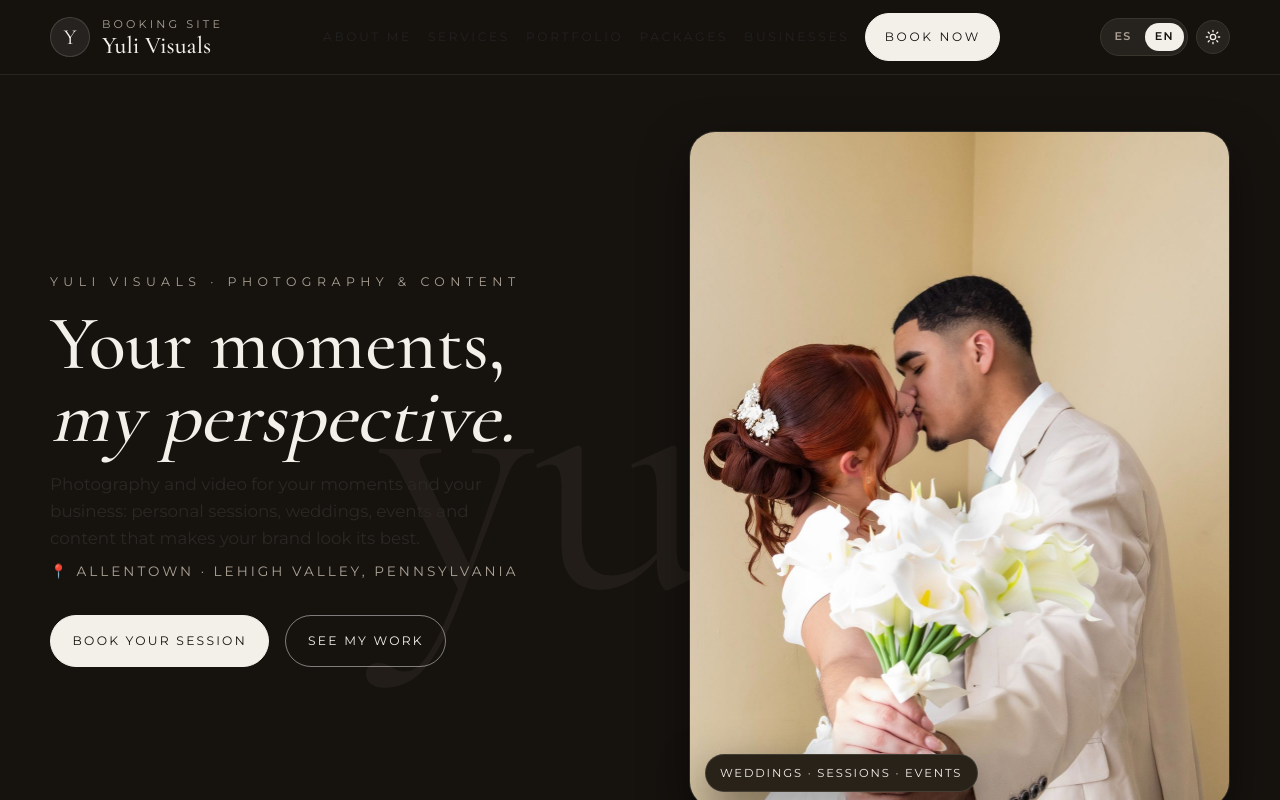
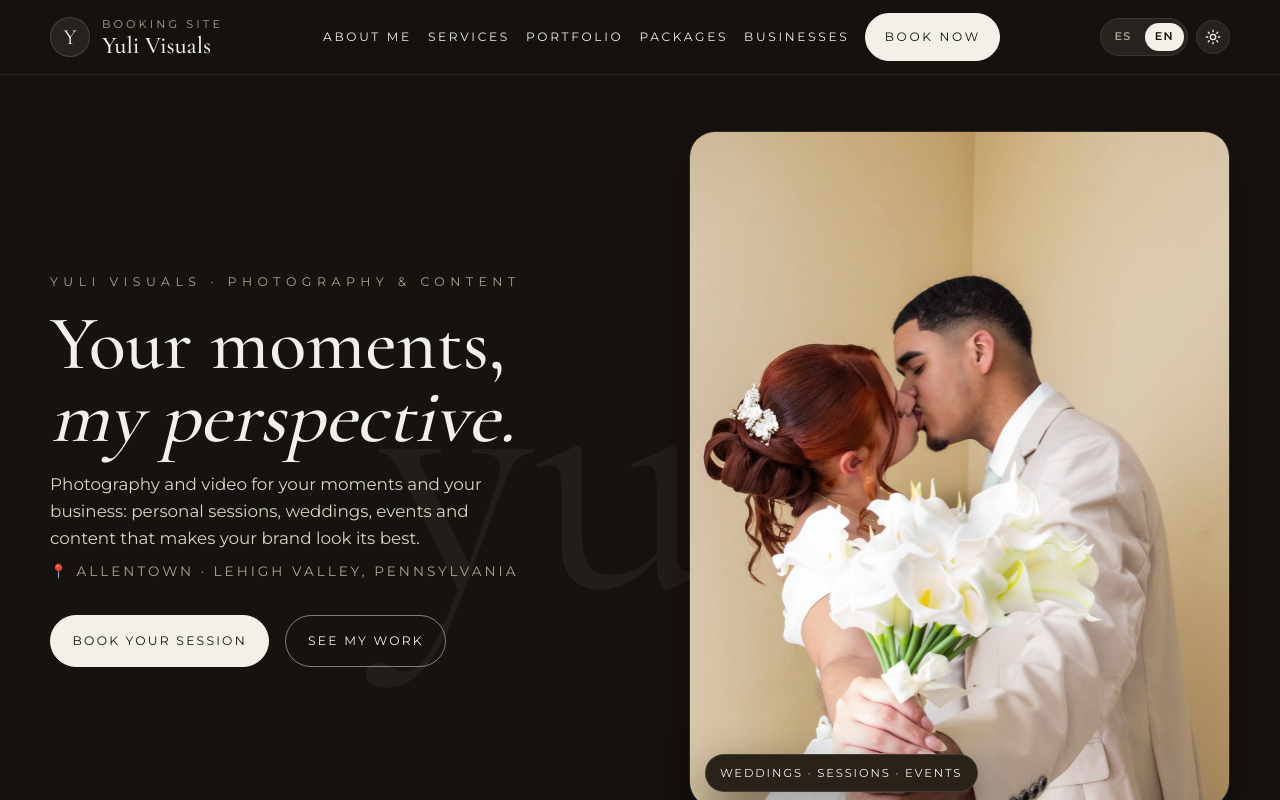
Before and after one commit to RROWNER-DEV/yuli-visuals-prototipo, a plain HTML site: page index.html in a window 1280 px wide. Both pictures are taken after a click on the button "Tema claro u oscuro / Light or dark theme". Shown: the top 800 px of the page. Drawn offline with nearby package versions, Linux system fonts and the light colour scheme.

Commit message:
Oscuro: menu y hero legibles

```diff
--- a/index.html
+++ b/index.html
@@ -628,6 +628,8 @@
     [data-theme="dark"] .booking-result{border-color:rgba(255,255,255,.3);background:rgba(255,255,255,.05)}
     [data-theme="dark"] footer{border-top-color:rgba(255,255,255,.09)}
     [data-theme="dark"] .sticky-cta{background:rgba(22,19,15,.92);border-top-color:rgba(255,255,255,.09)}
+    [data-theme="dark"] .nav-links a{color:var(--text)}
+    [data-theme="dark"] .hero-sub{color:#d9d3c8}
   </style>
   <script>
     try { if (localStorage.getItem('yuli-theme') === 'dark') document.documentElement.setAttribute('data-theme', 'dark'); } catch (e) {}
```
